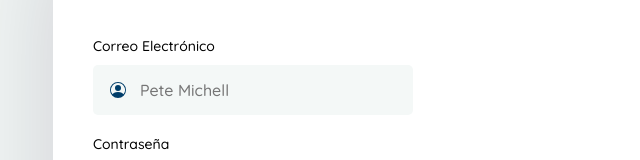
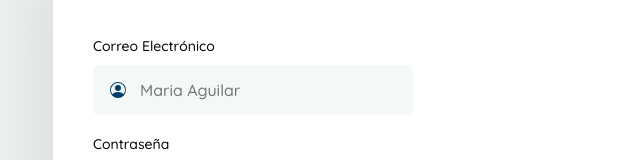
Before and after one commit to Erick2211/Help_Desk, a plain HTML site: page index.html in a window 1280 px wide. Shown: the part 263-423 px from the top of the page, 187-827 px from the left. Drawn offline with Linux system fonts and the light colour scheme.

Commit message:
Update index.html

```diff
--- a/index.html
+++ b/index.html
@@ -26,7 +26,7 @@
 							<path d="M11 6a3 3 0 1 1-6 0 3 3 0 0 1 6 0z"/>
 							<path fill-rule="evenodd" d="M0 8a8 8 0 1 1 16 0A8 8 0 0 1 0 8zm8-7a7 7 0 0 0-5.468 11.37C3.242 11.226 4.805 10 8 10s4.757 1.225 5.468 2.37A7 7 0 0 0 8 1z"/>
 						</svg>
-						<input type="text" id="nombre" name="nombre" placeholder="Pete Michell">
+						<input type="text" id="nombre" name="nombre" placeholder="Maria Aguilar">
 					</div>
 
 					<label for="correo">Contraseña</label>
```
